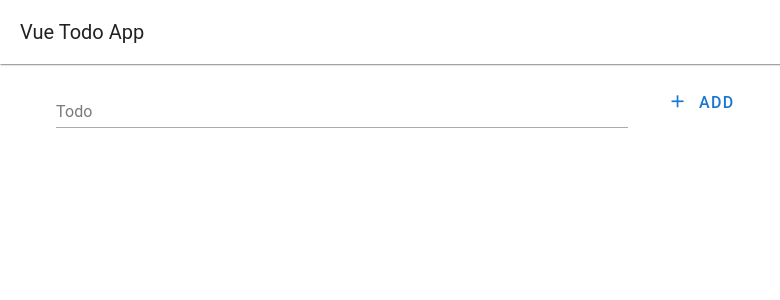
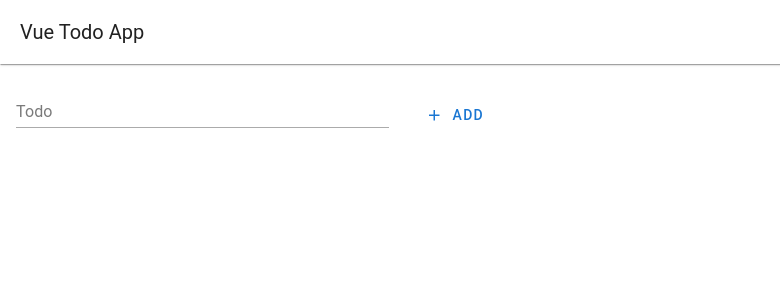
Before and after one commit to NanamiHirooka/vue-todo-app, a Vue app: page / in a window 1280 px wide. Shown: the top 300 px of the page, without its empty margins (0-780 px from the left). Built offline with nearby package versions, Linux system fonts and the light colour scheme.

Commit message:
Adjust design

```diff
--- a/src/components/TodoForm.vue
+++ b/src/components/TodoForm.vue
@@ -1,19 +1,18 @@
 <template>
   <v-form>
-    <v-container>
-      <v-row>
-        <v-col cols="6">
+    <v-container class="ma-0">
+      <v-row align-content="center">
+        <v-col cols="4">
           <v-text-field
             v-model="newTodo"
             label="Todo"
             variant="underlined"
           />
         </v-col>
-        <v-col>
+        <v-col cols="8" align-self="center">
           <v-btn
             @click="addTodo"
             prepend-icon="$plus"
-            size="large"
             variant="flat"
             class="text-blue-darken-2"
           >Add</v-btn>
```
